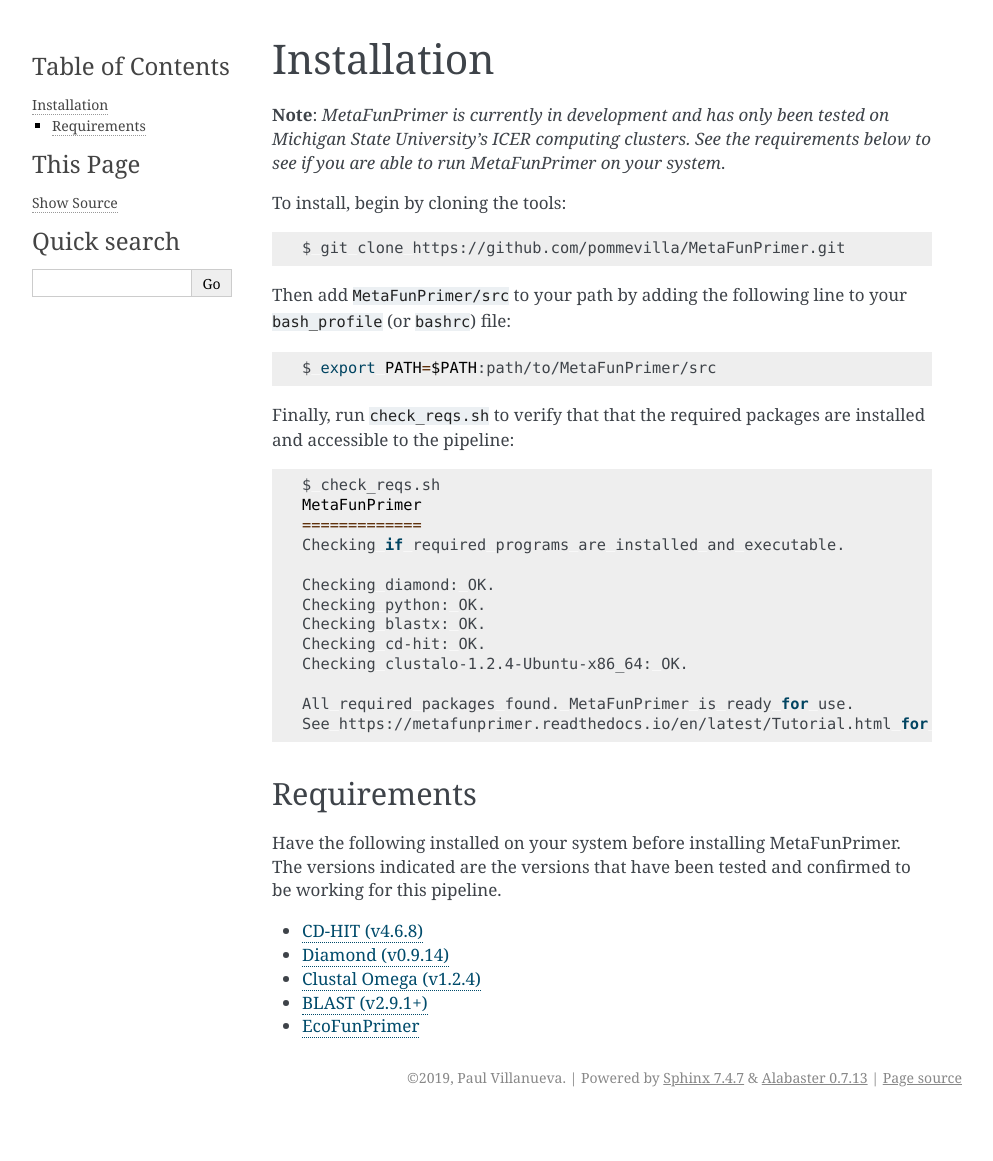
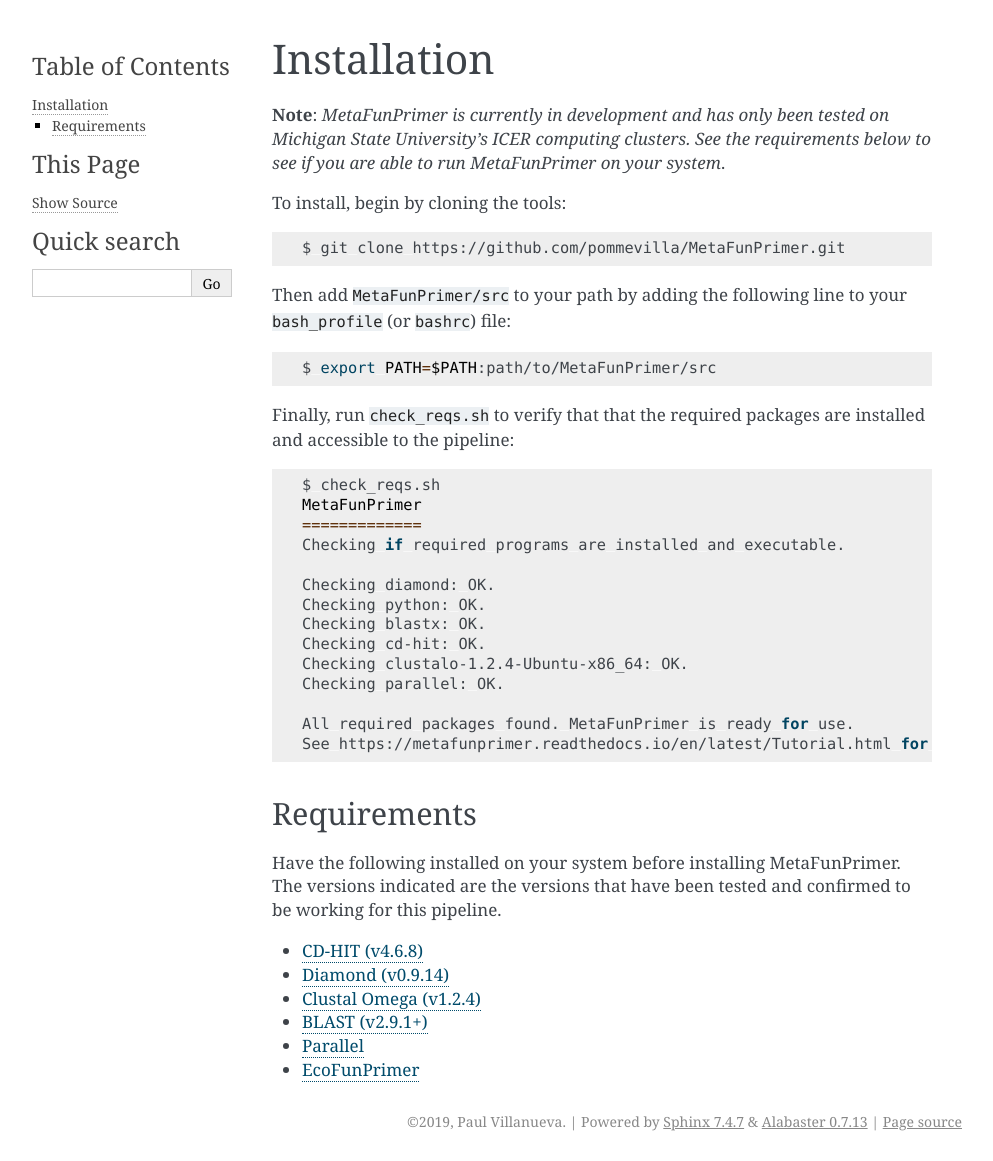
Before and after one commit to pommevilla/MetaFunPrimer, a Sphinx documentation site: the page built from docs/source/Installation.rst, in a window 1280 px wide. Shown: the whole page, without its empty margins (148-1141 px from the left). Built offline with Sphinx 7.4.7, drawn with Linux system fonts in a browser that asks for light colours; before the commit the page ends 1117 px from its top, so only the background shows below that.

Commit message:
Add parallel to required programs

```diff
--- a/docs/source/Installation.rst
+++ b/docs/source/Installation.rst
@@ -29,6 +29,7 @@
     Checking blastx: OK.
     Checking cd-hit: OK.
     Checking clustalo-1.2.4-Ubuntu-x86_64: OK.
+    Checking parallel: OK.
 
     All required packages found. MetaFunPrimer is ready for use.
     See https://metafunprimer.readthedocs.io/en/latest/Tutorial.html for an introduction to the package.
@@ -43,4 +44,5 @@
 * `Diamond (v0.9.14) <https://github.com/bbuchfink/diamond>`_
 * `Clustal Omega (v1.2.4) <http://www.clustal.org/omega/>`_
 * `BLAST (v2.9.1+) <https://www.ncbi.nlm.nih.gov/books/NBK279671/>`_
+* `Parallel <https://www.gnu.org/software/parallel/>`_
 * `EcoFunPrimer <https://github.com/rdpstaff/EcoFunPrimer>`_
```
